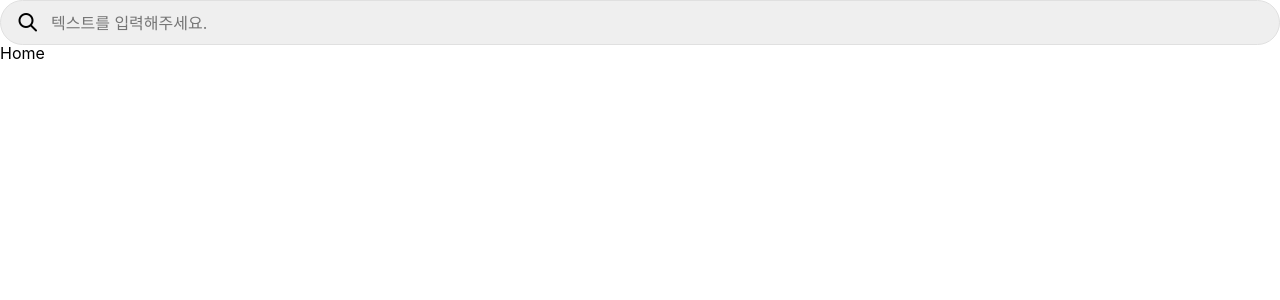
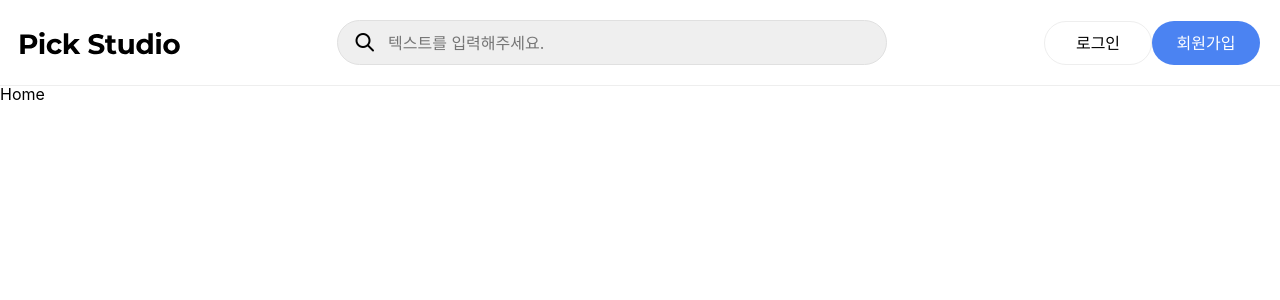
Before and after one commit to pic-studio/FE, a React (Vite) app: page / in a window 1280 px wide. Shown: the top 300 px of the page. Built offline with nearby package versions, Linux system fonts and the light colour scheme.

Commit message:
style: header componet 추가

```diff
--- a/src/App.tsx
+++ b/src/App.tsx
@@ -4,11 +4,9 @@ import "./assets/font/index.css"
 
 function App() {
   return (
-    <div>
-      <Suspense>
-        <Router/>
-      </Suspense>
-    </div>
+    <Suspense>
+      <Router/>
+    </Suspense>
   )
 }
 
--- a/src/components/Hearder.tsx
+++ b/src/components/Hearder.tsx
@@ -1,5 +1,6 @@
 import { useState } from "react";
 import styled, { css } from "styled-components";
+import Button from "../elements/Button";
 import Input from "../elements/Input";
 
 interface HearderProps {
@@ -39,15 +40,44 @@ const Hearder = () => {
 	};
 
 	return(
-		<>
-			<SerchBox isClose={value.isClose}>
-				<i className="ic-search serch_icon"></i>
-				<i className="ic-close_mark search_close" ></i>
-				<Input bgColor="#EFEFEF" borderRadius="1.6rem" padding="0 60px 0 50px" children={value.serchTxt} onChange={setInput}/>
-			</SerchBox>
-		</>
+		<Header>
+			<div className="header_inner">
+				<nav>
+					<img src="/src/assets/img/logo.svg" alt="pick studio" />
+
+					<SerchBox isClose={value.isClose}>
+						<i className="ic-search serch_icon"></i>
+						<i className="ic-close_mark search_close" ></i>
+						<Input width="550px" bgColor="#EFEFEF" borderRadius="1.6rem" padding="0 60px 0 50px" children={value.serchTxt} onChange={setInput}/>
+					</SerchBox>
+
+					<div>
+						<Button color="#000" border="1px solid #eee" bgColor="#fff" children="로그인"/>
+						<Button color="#fff" children="회원가입"/>
+					</div>
+				</nav>
+			</div>
+		</Header>
 	)
 }
+
+const Header = styled.header`
+	width: 100%;
+	padding: 0 20px;
+	box-sizing: border-box;
+	border-bottom: 1px solid #EEEEEE;
+	.header_inner {
+		position: relative;
+		max-width: 1848px;
+    margin: 0px auto;
+	}
+	nav {
+		height: 85px;
+		display: flex;
+		justify-content: space-between;
+		align-items: center;
+	}
+`
 
 const SerchBox = styled.div<HearderProps['serchInit']>`
  ${({isClose}) => {
--- a/src/page/Home.tsx
+++ b/src/page/Home.tsx
@@ -4,7 +4,7 @@ const Home = () => {
   return(
     <>
     <Hearder></Hearder>
-    <div>Home</div>
+    <main>Home</main>
     </>
   )
 }
```
Also changed, not shown: src/assets/img/logo.svg (added).
